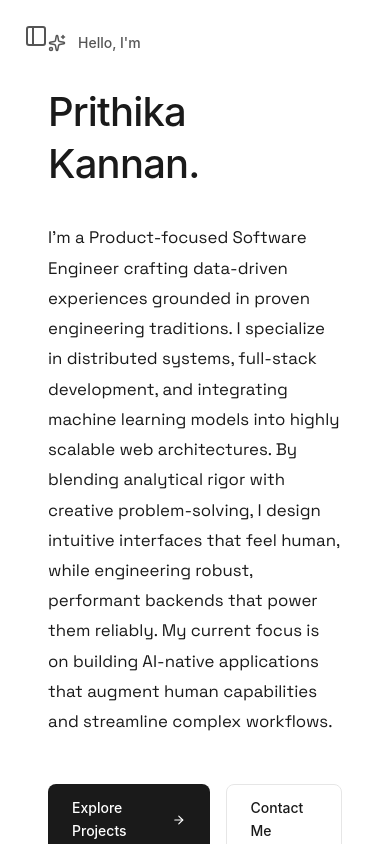
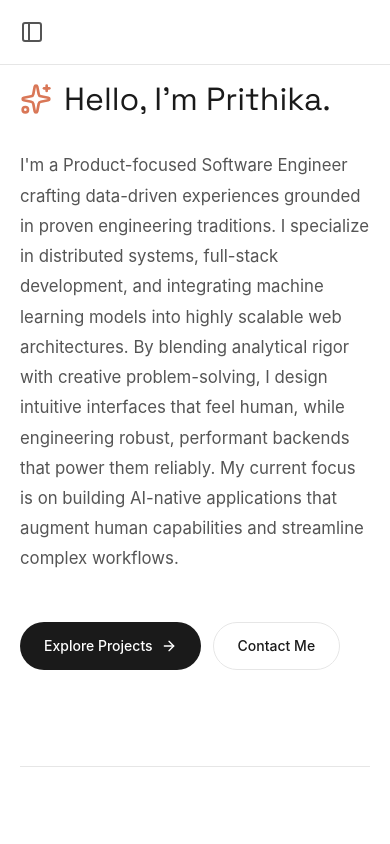
Before and after one commit to jayanthansenthilkumar/Prithika, a React (Vite) app: page / in a window 390 px wide. Built offline with nearby package versions, Linux system fonts and the light colour scheme.

Commit message:
feat: implement responsive sidebar navigation and global theme styling structure

```diff
--- a/src/components/home/HeroSection.tsx
+++ b/src/components/home/HeroSection.tsx
@@ -3,27 +3,34 @@ import { Link } from "react-router-dom";
 
 export function HeroSection() {
   return (
-    <section className="fade-in" style={{ display: 'flex', flexDirection: 'column', gap: '2rem', width: '100%', padding: '0 2rem' }}>
+    <section className="fade-in" style={{ display: 'flex', flexDirection: 'column', gap: '2rem', width: '100%' }}>
 
-      {/* AI Assistant Greeting Style */}
-      <div style={{ display: 'flex', alignItems: 'center', gap: '0.75rem', color: 'var(--text-secondary)' }}>
-        <Sparkles size={18} />
-        <span style={{ fontSize: '14px', fontWeight: 500 }}>Hello, I'm</span>
-      </div>
-
-      <h1 style={{ fontSize: '2.5rem', fontWeight: 500, letterSpacing: '-0.02em', color: 'var(--text-primary)', margin: 0, fontFamily: 'var(--font-sans)' }}>
-        Prithika Kannan.
+      {/* AI Assistant Greeting Style (Claude-like Serif Header) */}
+      <h1 style={{
+        fontSize: 'clamp(2rem, 6vw, 2.75rem)',
+        fontWeight: 400,
+        color: 'var(--text-primary)',
+        margin: 0,
+        fontFamily: 'var(--font-serif)',
+        display: 'flex',
+        alignItems: 'center',
+        gap: '0.75rem',
+        flexWrap: 'wrap',
+        lineHeight: 1.2
+      }}>
+        <div style={{ color: 'var(--claude-orange)' }}><Sparkles size={32} strokeWidth={2} /></div>
+        Hello, I'm Prithika.
       </h1>
 
-      <p style={{ fontSize: '1.05rem', color: 'var(--text-primary)', margin: 0, lineHeight: 1.8, fontFamily: 'var(--font-serif)' }}>
+      <p style={{ fontSize: '1.05rem', color: 'var(--text-secondary)', margin: 0, lineHeight: 1.8, fontFamily: 'var(--font-sans)' }}>
         I'm a Product-focused Software Engineer crafting data-driven experiences grounded in proven engineering traditions.
         I specialize in distributed systems, full-stack development, and integrating machine learning models into highly scalable web architectures.
         By blending analytical rigor with creative problem-solving, I design intuitive interfaces that feel human, while engineering robust, performant backends that power them reliably.
         My current focus is on building AI-native applications that augment human capabilities and streamline complex workflows.
       </p>
 
-      {/* Primary Actions */}
-      <div style={{ display: 'flex', gap: '1rem', marginTop: '1rem' }}>
+      {/* Primary Actions (Claude Pill Style) */}
+      <div style={{ display: 'flex', flexWrap: 'wrap', gap: '0.75rem', marginTop: '1rem' }}>
         <Link
           to="/projects"
           style={{
@@ -33,7 +40,7 @@ export function HeroSection() {
             backgroundColor: 'var(--text-primary)',
             color: 'var(--bg-main)',
             padding: '0.75rem 1.5rem',
-            borderRadius: 'var(--radius-md)',
+            borderRadius: '9999px', // Pill shape
             fontWeight: 500,
             fontSize: '14px',
             fontFamily: 'var(--font-sans)',
@@ -53,7 +60,7 @@ export function HeroSection() {
             backgroundColor: 'transparent',
             color: 'var(--text-primary)',
             padding: '0.75rem 1.5rem',
-            borderRadius: 'var(--radius-md)',
+            borderRadius: '9999px', // Pill shape
             border: '1px solid var(--border-subtle)',
             fontWeight: 500,
             fontSize: '14px',
@@ -68,7 +75,7 @@ export function HeroSection() {
       </div>
 
       {/* Grid using full width */}
-      <div style={{ display: 'grid', gridTemplateColumns: 'repeat(auto-fit, minmax(300px, 1fr))', gap: '2rem', marginTop: '4rem', borderTop: '1px solid var(--border-subtle)', paddingTop: '4rem' }}>
+      <div style={{ display: 'grid', gridTemplateColumns: 'repeat(auto-fit, minmax(min(100%, 300px), 1fr))', gap: '2rem', marginTop: '4rem', borderTop: '1px solid var(--border-subtle)', paddingTop: '4rem' }}>
 
         <div className="conversational-block">
           <div style={{ display: 'flex', alignItems: 'center', gap: '0.75rem', marginBottom: '1rem', color: 'var(--text-primary)', fontWeight: 500 }}>
--- a/src/components/layout/Sidebar.tsx
+++ b/src/components/layout/Sidebar.tsx
@@ -53,9 +53,12 @@ export function Sidebar() {
           top: 0,
           left: 0,
           zIndex: 40,
-          padding: '1rem',
+          padding: '0.75rem',
           display: 'flex',
-          alignItems: 'center'
+          alignItems: 'center',
+          backgroundColor: isMobile ? 'var(--bg-main)' : 'transparent',
+          width: isMobile ? '100%' : 'auto',
+          borderBottom: isMobile ? '1px solid var(--border-subtle)' : 'none'
         }}>
           <button
             onClick={() => isMobile ? setIsMobileOpen(true) : setIsDesktopCollapsed(false)}
@@ -86,9 +89,9 @@ export function Sidebar() {
       <aside
         className={`app-sidebar ${isMobile && !isMobileOpen ? 'collapsed' : isMobile && isMobileOpen ? 'open' : ''}`}
         style={{
-          width: collapsed ? '0px' : '260px',
+          width: isMobile ? '260px' : (collapsed ? '0px' : '260px'),
           borderRight: collapsed ? 'none' : '1px solid var(--border-subtle)',
-          transform: collapsed ? 'translateX(-100%)' : 'translateX(0)',
+          transform: isMobile ? (isMobileOpen ? 'translateX(0)' : 'translateX(-100%)') : (collapsed ? 'translateX(-100%)' : 'translateX(0)'),
           position: isMobile ? 'fixed' : 'relative',
           zIndex: isMobile ? 50 : 10,
           height: '100vh',
--- a/src/pages/AboutPage.tsx
+++ b/src/pages/AboutPage.tsx
@@ -3,7 +3,7 @@ import { Terminal } from "lucide-react";
 
 export default function AboutPage() {
   return (
-    <div className="fade-in" style={{ padding: '0 2rem' }}>
+    <div className="fade-in">
       <Helmet>
         <title>About Prithika Kannan | Background & Education</title>
       </Helmet>
@@ -19,7 +19,7 @@ export default function AboutPage() {
 
       <div style={{ display: 'flex', flexDirection: 'column', gap: '1.5rem' }}>
         <p style={{ fontSize: '1.05rem', color: 'var(--text-primary)', lineHeight: 1.8, margin: 0, fontFamily: 'var(--font-serif)' }}>
-          I am a product-focused Software Engineer based in Madurai, crafting data-driven experiences grounded in proven engineering traditions.
+          I am a product-focused Software Engineer based in India, crafting data-driven experiences grounded in proven engineering traditions.
           My technical journey began with an intense curiosity about how scalable systems could be built from the ground up to support thousands of concurrent operations seamlessly.
         </p>
         <p style={{ fontSize: '1.05rem', color: 'var(--text-secondary)', lineHeight: 1.8, margin: 0, fontFamily: 'var(--font-serif)' }}>
@@ -34,7 +34,7 @@ export default function AboutPage() {
       <div style={{ marginTop: '4rem', paddingTop: '4rem', borderTop: '1px solid var(--border-subtle)' }}>
         <h2 style={{ fontSize: '1.5rem', fontWeight: 500, color: 'var(--text-primary)', marginBottom: '2rem', fontFamily: 'var(--font-sans)' }}>Experience & Education</h2>
 
-        <div style={{ display: 'grid', gridTemplateColumns: 'repeat(auto-fit, minmax(400px, 1fr))', gap: '2rem' }}>
+        <div style={{ display: 'grid', gridTemplateColumns: 'repeat(auto-fit, minmax(min(100%, 400px), 1fr))', gap: '2rem' }}>
           <div className="conversational-block" style={{ border: '1px solid var(--border-subtle)', padding: '1.5rem' }}>
             <h3 style={{ fontSize: '1.2rem', fontWeight: 500, color: 'var(--text-primary)', marginBottom: '0.5rem', fontFamily: 'var(--font-sans)' }}>RSUN Technologies</h3>
             <div style={{ fontSize: '13px', color: 'var(--text-secondary)', marginBottom: '1.5rem', fontFamily: 'var(--font-sans)', textTransform: 'uppercase', letterSpacing: '0.05em' }}>Software Engineer Intern • Present</div>
--- a/src/pages/ContactPage.tsx
+++ b/src/pages/ContactPage.tsx
@@ -6,20 +6,20 @@ export default function ContactPage() {
   const [submitted, setSubmitted] = useState(false);
 
   return (
-    <div className="fade-in" style={{ padding: '0 2rem', maxWidth: '1200px', margin: '0 auto', width: '100%' }}>
+    <div className="fade-in" style={{ maxWidth: '1200px', margin: '0 auto', width: '100%' }}>
       <Helmet>
         <title>Contact Prithika Kannan | Software Engineer</title>
       </Helmet>
 
-      <div style={{ display: 'flex', alignItems: 'center', gap: '0.75rem', color: 'var(--text-tertiary)', marginBottom: '1.5rem' }}>
+      <div style={{ display: 'flex', alignItems: 'center', gap: '0.75rem', color: 'var(--text-tertiary)', marginBottom: '1rem' }}>
         <span style={{ fontSize: '14px', fontFamily: 'var(--font-mono)' }}>{`>_ prithika/contact`}</span>
       </div>
 
-      <div style={{ display: 'grid', gridTemplateColumns: 'repeat(auto-fit, minmax(450px, 1fr))', gap: '2rem', marginBottom: '4rem', alignItems: 'stretch' }}>
+      <div style={{ display: 'grid', gridTemplateColumns: 'repeat(auto-fit, minmax(min(100%, 450px), 1fr))', gap: '1.5rem', marginBottom: '0', alignItems: 'stretch' }}>
 
         {/* Left Column: Form */}
-        <div style={{ backgroundColor: 'var(--bg-sidebar)', padding: '3.5rem', borderRadius: 'var(--radius-lg)', border: '1px solid var(--border-subtle)', display: 'flex', flexDirection: 'column' }}>
-          <h1 style={{ fontSize: '2.25rem', fontWeight: 600, color: 'var(--text-primary)', marginBottom: '2.5rem', fontFamily: 'var(--font-sans)', letterSpacing: '-0.02em' }}>
+        <div style={{ backgroundColor: 'var(--bg-sidebar)', padding: '2.5rem', borderRadius: 'var(--radius-lg)', border: '1px solid var(--border-subtle)', display: 'flex', flexDirection: 'column' }}>
+          <h1 style={{ fontSize: '2.25rem', fontWeight: 600, color: 'var(--text-primary)', marginBottom: '1.5rem', fontFamily: 'var(--font-sans)', letterSpacing: '-0.02em' }}>
             Send a Message
           </h1>
 
@@ -32,9 +32,9 @@ export default function ContactPage() {
               <p style={{ color: 'var(--text-secondary)', fontSize: '1rem', fontFamily: 'var(--font-serif)', lineHeight: 1.6 }}>Thank you for reaching out! Your message has been securely recorded. I will review it and get back to you shortly.</p>
             </div>
           ) : (
-            <form style={{ display: 'flex', flexDirection: 'column', gap: '1.5rem' }} onSubmit={(e) => { e.preventDefault(); setSubmitted(true); }}>
+            <form style={{ display: 'flex', flexDirection: 'column', gap: '1rem' }} onSubmit={(e) => { e.preventDefault(); setSubmitted(true); }}>
 
-              <div style={{ display: 'grid', gridTemplateColumns: '1fr 1fr', gap: '1.5rem' }}>
+              <div style={{ display: 'grid', gridTemplateColumns: 'repeat(auto-fit, minmax(min(100%, 200px), 1fr))', gap: '1rem' }}>
                 <div style={{ display: 'flex', flexDirection: 'column', gap: '0.5rem' }}>
                   <label style={{ fontSize: '12px', fontWeight: 600, color: 'var(--text-secondary)', fontFamily: 'var(--font-sans)', textTransform: 'uppercase', letterSpacing: '0.05em' }}>Recruiter Name</label>
                   <input
@@ -56,7 +56,7 @@ export default function ContactPage() {
                 </div>
               </div>
 
-              <div style={{ display: 'grid', gridTemplateColumns: '1fr 1fr', gap: '1.5rem' }}>
+              <div style={{ display: 'grid', gridTemplateColumns: 'repeat(auto-fit, minmax(min(100%, 200px), 1fr))', gap: '1rem' }}>
                 <div style={{ display: 'flex', flexDirection: 'column', gap: '0.5rem' }}>
                   <label style={{ fontSize: '12px', fontWeight: 600, color: 'var(--text-secondary)', fontFamily: 'var(--font-sans)', textTransform: 'uppercase', letterSpacing: '0.05em' }}>Company Name</label>
                   <input
@@ -81,7 +81,7 @@ export default function ContactPage() {
               <div style={{ display: 'flex', flexDirection: 'column', gap: '0.5rem', marginTop: '0.5rem' }}>
                 <label style={{ fontSize: '12px', fontWeight: 600, color: 'var(--text-secondary)', fontFamily: 'var(--font-sans)', textTransform: 'uppercase', letterSpacing: '0.05em' }}>Message / Job Details</label>
                 <textarea
-                  rows={5}
+                  rows={3}
                   placeholder="Hi Prithika, we're looking for an Engineer to join our team to work on..."
                   required
                   style={{ ...inputStyle, resize: 'vertical' }}
@@ -98,13 +98,13 @@ export default function ContactPage() {
                   gap: '0.5rem',
                   backgroundColor: 'var(--text-primary)',
                   color: 'var(--bg-main)',
-                  padding: '1.25rem',
+                  padding: '1rem',
                   borderRadius: 'var(--radius-md)',
                   fontWeight: 500,
                   fontSize: '15px',
                   fontFamily: 'var(--font-sans)',
                   transition: 'opacity var(--transition-fast)',
-                  marginTop: '1.5rem',
+                  marginTop: '0.5rem',
                   border: 'none',
                   cursor: 'pointer'
                 }}
@@ -118,30 +118,30 @@ export default function ContactPage() {
         </div>
 
         {/* Right Column: Maps and Cards */}
-        <div style={{ display: 'flex', flexDirection: 'column', gap: '1.5rem', height: '100%' }}>
+        <div style={{ display: 'flex', flexDirection: 'column', gap: '1rem', height: '100%' }}>
 
           {/* Map Container */}
-          <div style={{ position: 'relative', flexGrow: 1, minHeight: '350px', borderRadius: 'var(--radius-lg)', overflow: 'hidden', border: '1px solid var(--border-subtle)', backgroundColor: 'var(--bg-sidebar)' }}>
+          <div style={{ position: 'relative', flexGrow: 1, minHeight: '220px', borderRadius: 'var(--radius-lg)', overflow: 'hidden', border: '1px solid var(--border-subtle)', backgroundColor: 'var(--bg-sidebar)' }}>
             <iframe
-              src="https://www.google.com/maps/embed?pb=!1m18!1m12!1m3!1d125766.19575828557!2d78.04042858100588!3d9.91783515438865!2m3!1f0!2f0!3f0!3m2!1i1024!2i768!4f13.1!3m3!1m2!1s0x3b00c582b1189633%3A0x559475fc1908f0!2sMadurai%2C%20Tamil%20Nadu!5e0!3m2!1sen!2sin!4v1700000000000!5m2!1sen!2sin"
+              src="https://www.google.com/maps?q=Marandahalli,+Tamil+Nadu&output=embed"
               width="100%"
               height="100%"
               style={{ border: 0, filter: 'grayscale(100%) contrast(1.2) opacity(0.8)' }}
               allowFullScreen={false}
               loading="lazy"
               referrerPolicy="no-referrer-when-downgrade"
-              title="Madurai Location"
+              title="Marandahalli Location"
             ></iframe>
 
             {/* Floating Location Card */}
             <div style={{
               position: 'absolute',
-              bottom: '1.5rem',
+              bottom: '1rem',
               left: '50%',
               transform: 'translateX(-50%)',
               width: '85%',
               backgroundColor: 'var(--bg-main)',
-              padding: '1.25rem',
+              padding: '1rem',
               borderRadius: 'var(--radius-md)',
               boxShadow: '0 10px 30px rgba(0,0,0,0.08)',
               border: '1px solid var(--border-subtle)',
@@ -162,8 +162,8 @@ export default function ContactPage() {
           </div>
 
           {/* Contact Info Cards */}
-          <div style={{ display: 'grid', gridTemplateColumns: 'repeat(auto-fit, minmax(200px, 1fr))', gap: '1.5rem', flexShrink: 0 }}>
-            <div style={{ display: 'flex', alignItems: 'center', gap: '1rem', backgroundColor: 'var(--bg-main)', padding: '1.5rem', borderRadius: 'var(--radius-md)', border: '1px solid var(--border-subtle)' }}>
+          <div style={{ display: 'grid', gridTemplateColumns: 'repeat(auto-fit, minmax(min(100%, 200px), 1fr))', gap: '1rem', flexShrink: 0 }}>
+            <div style={{ display: 'flex', alignItems: 'center', gap: '1rem', backgroundColor: 'var(--bg-main)', padding: '1rem', borderRadius: 'var(--radius-md)', border: '1px solid var(--border-subtle)' }}>
               <div style={{ padding: '0.75rem', backgroundColor: 'var(--claude-beige)', borderRadius: 'var(--radius-md)', color: 'var(--claude-orange)' }}>
                 <Mail size={20} />
               </div>
@@ -173,7 +173,7 @@ export default function ContactPage() {
               </div>
             </div>
 
-            <div style={{ display: 'flex', alignItems: 'center', gap: '1rem', backgroundColor: 'var(--bg-main)', padding: '1.5rem', borderRadius: 'var(--radius-md)', border: '1px solid var(--border-subtle)' }}>
+            <div style={{ display: 'flex', alignItems: 'center', gap: '1rem', backgroundColor: 'var(--bg-main)', padding: '1rem', borderRadius: 'var(--radius-md)', border: '1px solid var(--border-subtle)' }}>
               <div style={{ padding: '0.75rem', backgroundColor: 'var(--claude-beige)', borderRadius: 'var(--radius-md)', color: 'var(--claude-orange)' }}>
                 <MessageSquare size={20} />
               </div>
@@ -196,7 +196,7 @@ export default function ContactPage() {
 
 const inputStyle = {
   width: '100%',
-  padding: '0.875rem 1rem',
+  padding: '0.75rem 1rem',
   borderRadius: 'var(--radius-sm)',
   border: '1px solid var(--border-subtle)',
   backgroundColor: 'var(--bg-main)',
--- a/src/pages/Home.tsx
+++ b/src/pages/Home.tsx
@@ -7,7 +7,7 @@ export default function Home() {
       <Helmet>
         <title>Prithika Kannan | Full-Stack Software Engineer & ML Developer</title>
         <meta name="description" content="Welcome to the portfolio of Prithika Kannan. Discover my technical skills in Python, React, Flask, and Machine Learning, and explore my full-stack engineering projects." />
-        <meta name="keywords" content="Prithika Kannan Portfolio, Software Engineer Madurai, Full-Stack Developer, Python Developer, ML Engineer" />
+        <meta name="keywords" content="Prithika Kannan Portfolio, Software Engineer Marandahalli, Full-Stack Developer, Python Developer, ML Engineer" />
       </Helmet>
 
       <HeroSection />
--- a/src/pages/OpenSourcePage.tsx
+++ b/src/pages/OpenSourcePage.tsx
@@ -37,7 +37,7 @@ export default function OpenSourcePage() {
   ];
 
   return (
-    <div className="fade-in" style={{ padding: '0 2rem' }}>
+    <div className="fade-in">
       <Helmet>
         <title>Open Source & Community | Prithika Kannan</title>
       </Helmet>
@@ -83,7 +83,7 @@ export default function OpenSourcePage() {
       </a>
 
       {/* Stats Section */}
-      <div style={{ display: 'grid', gridTemplateColumns: 'repeat(auto-fit, minmax(200px, 1fr))', gap: '1.5rem', marginBottom: '4rem' }}>
+      <div style={{ display: 'grid', gridTemplateColumns: 'repeat(auto-fit, minmax(min(100%, 200px), 1fr))', gap: '1.5rem', marginBottom: '4rem' }}>
         {stats.map((stat, idx) => (
           <div key={idx} style={{ padding: '1.5rem', backgroundColor: 'var(--bg-sidebar)', borderRadius: 'var(--radius-md)', border: '1px solid var(--border-subtle)' }}>
             <div style={{ fontSize: '2rem', fontWeight: 400, color: 'var(--text-primary)', marginBottom: '0.5rem', fontFamily: 'var(--font-sans)' }}>{stat.value}</div>
@@ -97,7 +97,7 @@ export default function OpenSourcePage() {
         Highlighted Repositories
       </h2>
 
-      <div style={{ display: 'grid', gridTemplateColumns: 'repeat(auto-fit, minmax(400px, 1fr))', gap: '2rem' }}>
+      <div style={{ display: 'grid', gridTemplateColumns: 'repeat(auto-fit, minmax(min(100%, 400px), 1fr))', gap: '2rem' }}>
         {contributions.map((repo, idx) => (
           <div key={idx} className="conversational-block" style={{ border: '1px solid var(--border-subtle)', padding: '1.5rem', display: 'flex', flexDirection: 'column' }}>
             <div style={{ display: 'flex', justifyContent: 'space-between', alignItems: 'flex-start', marginBottom: '1.5rem' }}>
--- a/src/pages/ProjectsPage.tsx
+++ b/src/pages/ProjectsPage.tsx
@@ -4,7 +4,7 @@ import { projects } from "@/data/projects";
 
 export default function ProjectsPage() {
   return (
-    <div className="fade-in" style={{ padding: '0 2rem' }}>
+    <div className="fade-in">
       <Helmet>
         <title>Portfolio Projects | Prithika Kannan - Software Engineer</title>
       </Helmet>
@@ -48,7 +48,7 @@ export default function ProjectsPage() {
               {project.description}
             </p>
 
-            <div style={{ display: 'grid', gridTemplateColumns: 'repeat(auto-fit, minmax(300px, 1fr))', gap: '2rem', marginBottom: '2rem' }}>
+            <div style={{ display: 'grid', gridTemplateColumns: 'repeat(auto-fit, minmax(min(100%, 300px), 1fr))', gap: '2rem', marginBottom: '2rem' }}>
               <div>
                 <strong style={{ fontSize: '1.05rem', color: 'var(--text-primary)', display: 'block', marginBottom: '0.75rem', fontFamily: 'var(--font-sans)', fontWeight: 600 }}>The Problem context:</strong>
                 <p style={{ fontSize: '1rem', color: 'var(--text-secondary)', margin: 0, fontFamily: 'var(--font-serif)', lineHeight: 1.7 }}>
--- a/src/pages/SkillsPage.tsx
+++ b/src/pages/SkillsPage.tsx
@@ -26,7 +26,7 @@ export default function SkillsPage() {
   ];
 
   return (
-    <div className="fade-in" style={{ padding: '0 2rem' }}>
+    <div className="fade-in">
       <Helmet>
         <title>Technical Skills | Prithika Kannan</title>
       </Helmet>
@@ -46,7 +46,7 @@ export default function SkillsPage() {
         Rather than just learning syntax, I focus on understanding the underlying paradigms of these tools to utilize them most effectively.
       </p>
 
-      <div style={{ display: 'grid', gridTemplateColumns: 'repeat(auto-fit, minmax(400px, 1fr))', gap: '2rem' }}>
+      <div style={{ display: 'grid', gridTemplateColumns: 'repeat(auto-fit, minmax(min(100%, 400px), 1fr))', gap: '2rem' }}>
         {skillCategories.map((category, idx) => (
           <div key={idx} className="conversational-block" style={{ border: '1px solid var(--border-subtle)', padding: '1.5rem' }}>
             <div style={{ display: 'flex', alignItems: 'center', gap: '1rem', color: 'var(--text-primary)', marginBottom: '1.5rem', fontWeight: 500 }}>
--- a/src/styles/globals.css
+++ b/src/styles/globals.css
@@ -73,6 +73,10 @@
   box-sizing: border-box;
   margin: 0;
   padding: 0;
+}
+
+html {
+  scroll-behavior: smooth;
 }
 
 body {
@@ -201,20 +205,21 @@ button {
   font-weight: 600;
 }
 
-/* Scrollbar Styling (Minimalist) */
+/* Scrollbar Styling (Clear & Modern) */
 ::-webkit-scrollbar {
-  width: 8px;
-  height: 8px;
+  width: 12px;
+  height: 12px;
 }
 ::-webkit-scrollbar-track {
-  background: transparent;
+  background: var(--bg-main);
 }
 ::-webkit-scrollbar-thumb {
-  background: var(--border-subtle);
-  border-radius: 4px;
+  background-color: var(--border-hover);
+  border-radius: 10px;
+  border: 3px solid var(--bg-main);
 }
 ::-webkit-scrollbar-thumb:hover {
-  background: var(--text-tertiary);
+  background-color: var(--text-tertiary);
 }
 
 /* Mobile Responsiveness */
@@ -228,6 +233,6 @@ button {
     transform: translateX(0);
   }
   .content-wrapper {
-    padding: 2rem 1rem 4rem;
+    padding: 5rem 1.25rem 4rem;
   }
 }
```
Also changed, not shown: src/layouts/RootLayout.tsx (+9 -0 lines), src/pages/ResumePage.tsx (+11 -5 lines).
